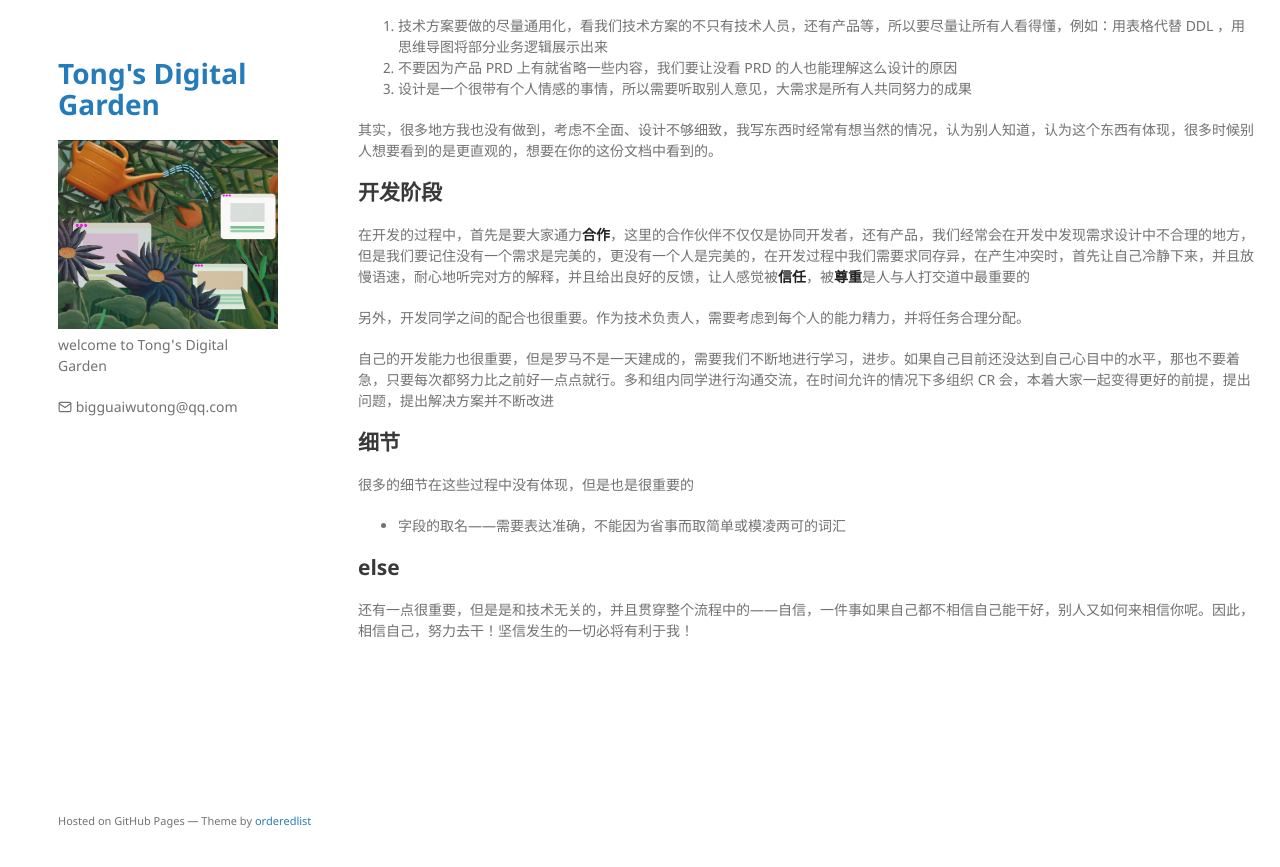
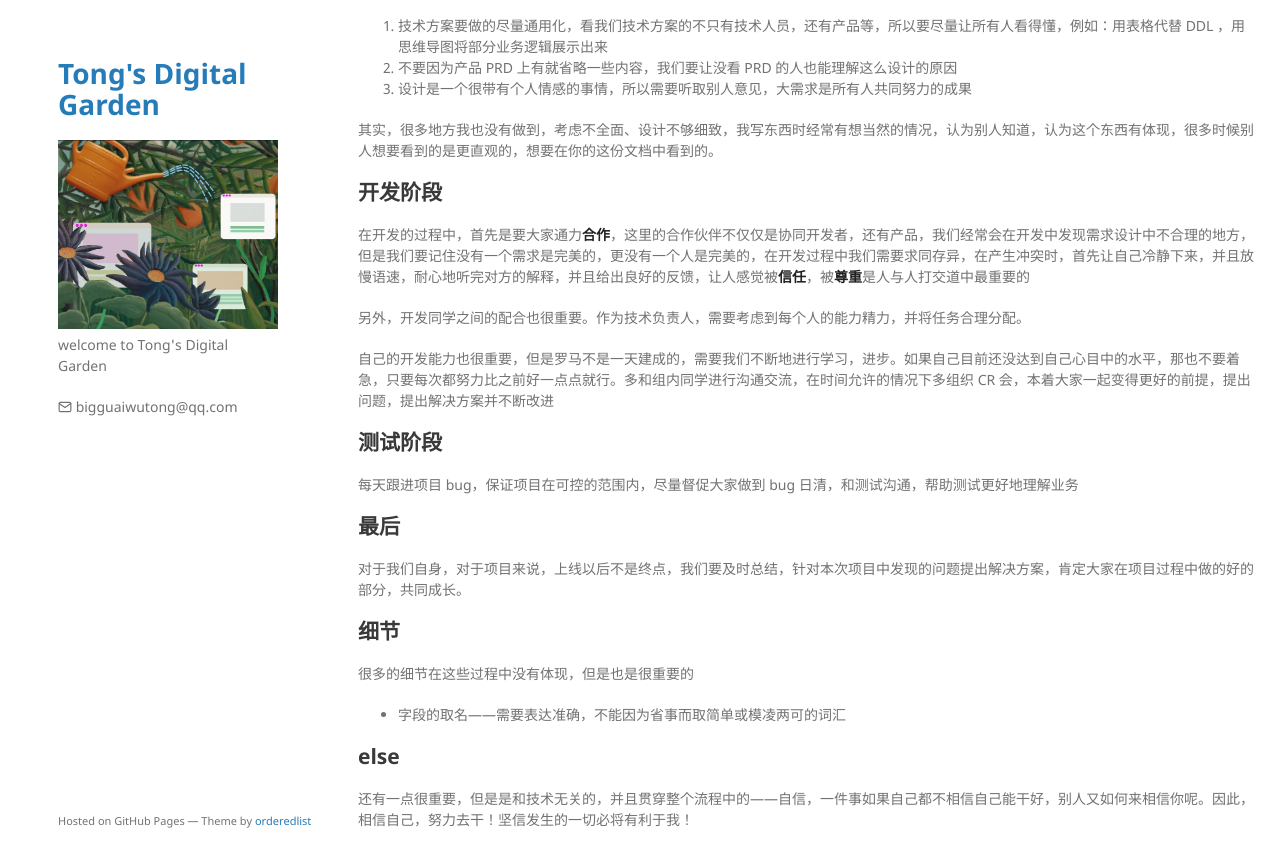
Before and after one commit to TongCodeSpace/TongCodeSpace.github.io, a Jekyll site: the page built from note/复盘/工作/做一次技术负责人.md, in a window 1280 px wide and 900 px high, scrolled down 585 px. Shown: the top 867 px of the window. Built offline with Jekyll 4.4.1, drawn with Linux system fonts in a browser that asks for light colours; comment, search, counter and statistics services are not loaded.

Commit message:
vault backup: M .obsidian/workspace.json note/复盘/工作/做一次技术负责人.md note/收集箱/待浇灌.md

```diff
--- a/note/复盘/工作/做一次技术负责人.md
+++ b/note/复盘/工作/做一次技术负责人.md
@@ -31,6 +31,12 @@ layout: post
 
 自己的开发能力也很重要，但是罗马不是一天建成的，需要我们不断地进行学习，进步。如果自己目前还没达到自己心目中的水平，那也不要着急，只要每次都努力比之前好一点点就行。多和组内同学进行沟通交流，在时间允许的情况下多组织 CR 会，本着大家一起变得更好的前提，提出问题，提出解决方案并不断改进
 
+## 测试阶段
+每天跟进项目 bug，保证项目在可控的范围内，尽量督促大家做到 bug 日清，和测试沟通，帮助测试更好地理解业务
+
+## 最后
+对于我们自身，对于项目来说，上线以后不是终点，我们要及时总结，针对本次项目中发现的问题提出解决方案，肯定大家在项目过程中做的好的部分，共同成长。
+
 
 ## 细节
 很多的细节在这些过程中没有体现，但是也是很重要的
```
Also changed, not shown: note/收集箱/待浇灌.md (+2 -2 lines), .obsidian/workspace.json.
